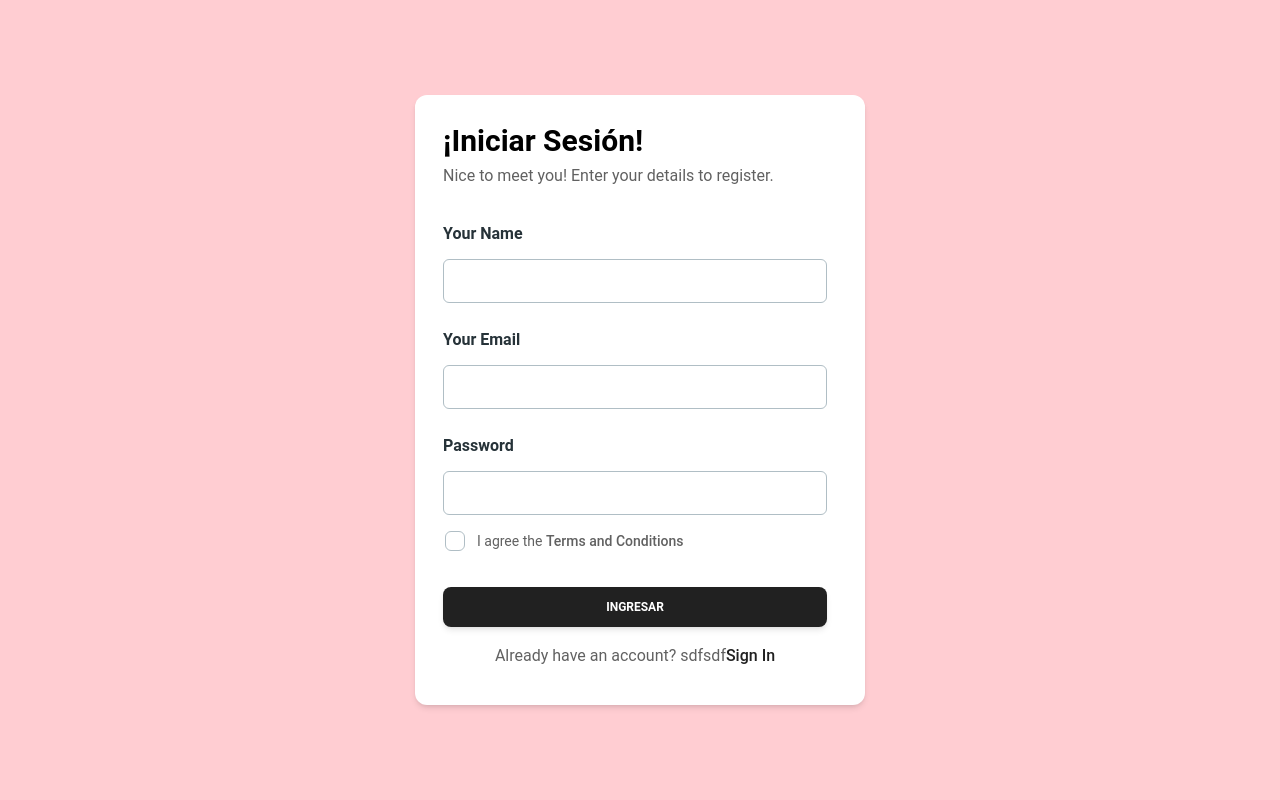
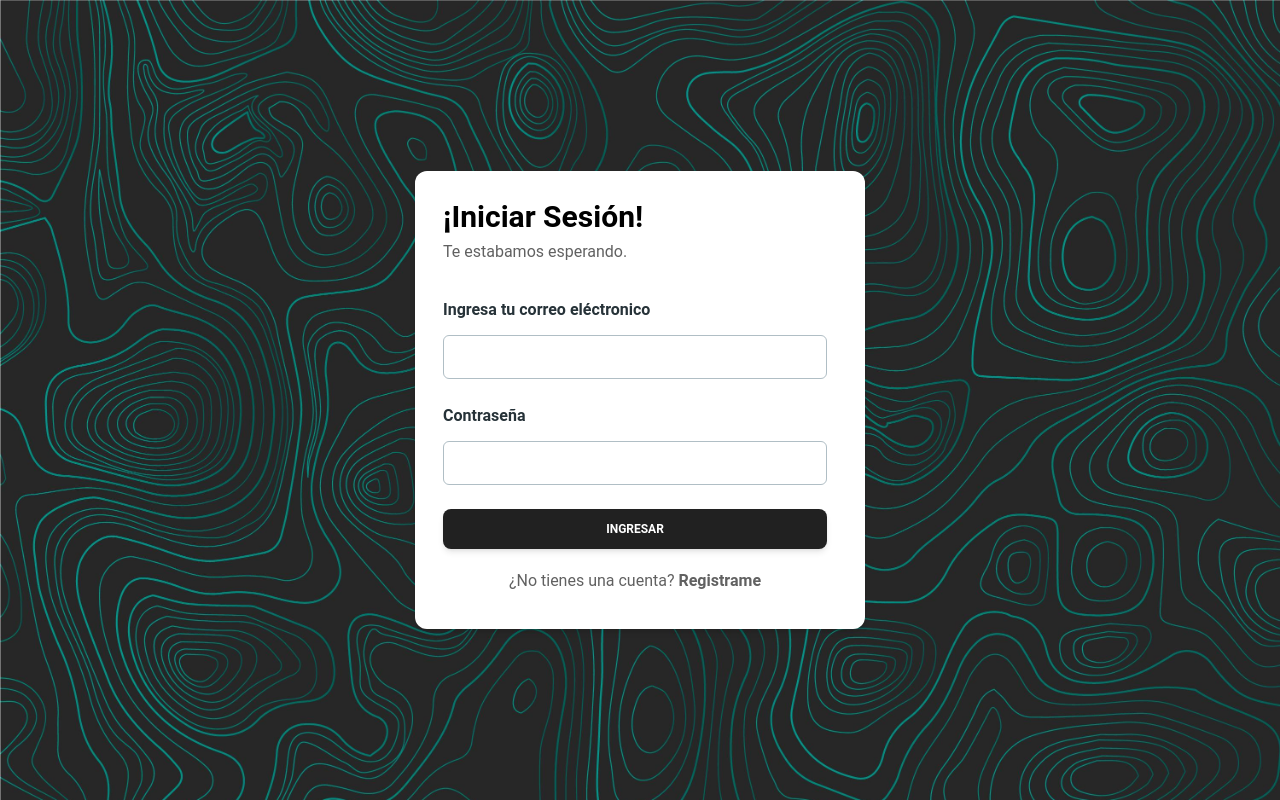
Before and after one commit to JuanVidal03/plantilla-senafoft, a React (Vite) app: page /login in a window 1280 px wide. Built offline with nearby package versions, Linux system fonts and the light colour scheme; the HTML template or start-up script is replaced by a standard one.

Commit message:
login terminado

```diff
--- a/package.json
+++ b/package.json
@@ -17,7 +17,6 @@
     "react": "^18.3.1",
     "react-apexcharts": "^1.4.1",
     "react-dom": "^18.3.1",
-    "react-hook-form": "^7.53.0",
     "react-router-dom": "^6.26.1"
   },
   "devDependencies": {
--- a/src/components/FormLogin.jsx
+++ b/src/components/FormLogin.jsx
@@ -5,76 +5,47 @@ import {
     Button,
     Typography,
 } from "@material-tailwind/react";
+import { Link } from "react-router-dom";
 
 const  FormLogin = () => {
     return (
         <Card className="w-full max-w-[450px] flex p-7 " color="white" shadow={true}>
             <h1 className="font-semibold text-black text-3xl">¡Iniciar Sesión!</h1>
             <Typography color="gray" className="mt-1 font-normal">
-                Nice to meet you! Enter your details to register.
+                Te estabamos esperando.
             </Typography>
             <form className="mt-8 mb-2 w-80 max-w-screen-lg sm:w-96">
                 <div className="mb-1 flex flex-col gap-6">
                 <Typography variant="h6" color="blue-gray" className="-mb-3">
-                    Your Name
+                    Ingresa tu correo eléctronico
                 </Typography>
                 <Input
                     size="lg"
-                    placeholder="name@mail.com"
-                    className=" !border-t-blue-gray-200 focus:!border-t-gray-900"
-                    labelProps={{
-                        className: "before:content-none after:content-none",
-                    }}
-                />
-                <Typography variant="h6" color="blue-gray" className="-mb-3">
-                    Your Email
-                </Typography>
-                <Input
-                    size="lg"
-                    placeholder="name@mail.com"
-                    className=" !border-t-blue-gray-200 focus:!border-t-gray-900"
+                    type="email"
+                    placeholder="carloslopez@mail.com"
+                    className=" !border-t-blue-gray-200 transition-all focus:!border-t-gray-900"
                     labelProps={{
                     className: "before:content-none after:content-none",
                     }}
                 />
                 <Typography variant="h6" color="blue-gray" className="-mb-3">
-                    Password
+                    Contraseña
                 </Typography>
                 <Input
                     type="password"
                     size="lg"
                     placeholder="********"
-                    className=" !border-t-blue-gray-200 focus:!border-t-gray-900"
+                    className=" !border-t-blue-gray-200 transition-all focus:!border-t-gray-900"
                     labelProps={{
                     className: "before:content-none after:content-none",
                     }}
                 />
                 </div>
-                <Checkbox
-                label={
-                    <Typography
-                    variant="small"
-                    color="gray"
-                    className="flex items-center font-normal"
-                    >
-                    I agree the
-                    <a
-                        href="#"
-                        className="font-medium transition-colors hover:text-gray-900"
-                    >
-                        &nbsp;Terms and Conditions
-                    </a>
-                    </Typography>
-                }
-                containerProps={{ className: "-ml-2.5" }}
-                />
+
                 <Button className="mt-6" fullWidth>Ingresar</Button>
-                <Typography color="gray" className="mt-4 text-center font-normal">
-                    Already have an account?{" sdfsdf"}
-                    <a href="#" className="font-medium text-gray-900">
-                        Sign In
-                    </a>
-                </Typography>
+                <div className="w-full flex justify-center items-center pt-5">
+                    <p>¿No tienes una cuenta? <Link className="font-semibold" to="/register">Registrame</Link></p>
+                </div>
             </form>
         </Card>
     );
--- a/src/pages/Login.jsx
+++ b/src/pages/Login.jsx
@@ -1,12 +1,11 @@
 import FormLogin from "../components/FormLogin";
-
 
 const Login = () => {
 
     document.title = "Iniciar Sesion";
 
     return (
-        <div className="w-full h-screen bg-red-100 flex justify-center items-center">
+        <div className="w-full h-screen bg-auth-bg bg-cover flex justify-center items-center">
             <FormLogin/>
         </div>
     );
--- a/tailwind.config.js
+++ b/tailwind.config.js
@@ -6,7 +6,11 @@ export default withMT({
     "./src/**/*.{js,ts,jsx,tsx}",
   ],
   theme: {
-    extend: {},
+    extend: {
+      backgroundImage: {
+        "auth-bg": "url('./src/assets/plantilla-bg.jpg')"
+      }
+    },
   },
   plugins: [],
 })
```
Also changed, not shown: src/assets/plantilla-bg.jpg (added), 1 other file (tests, documents, lock files or other folders).
